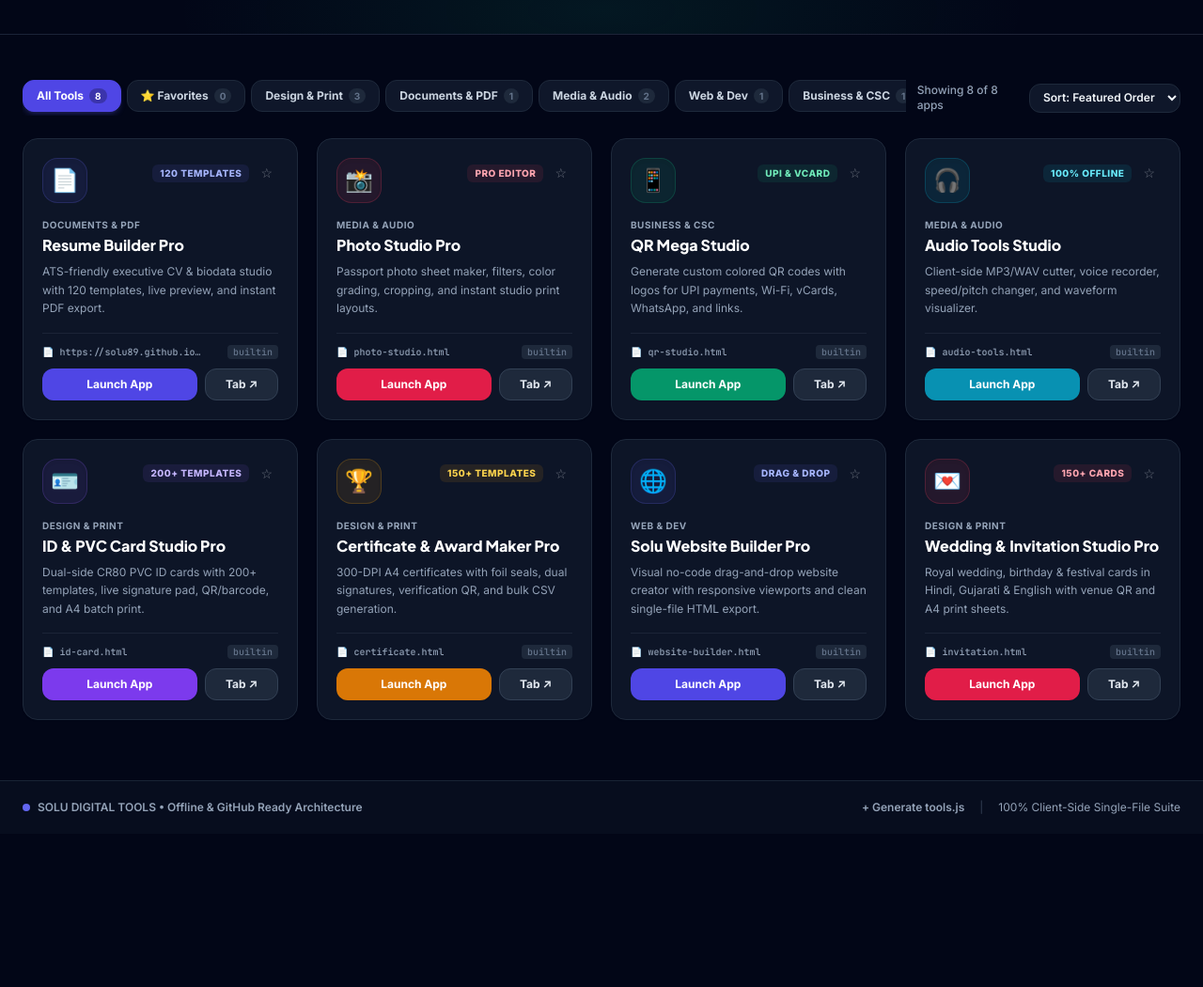
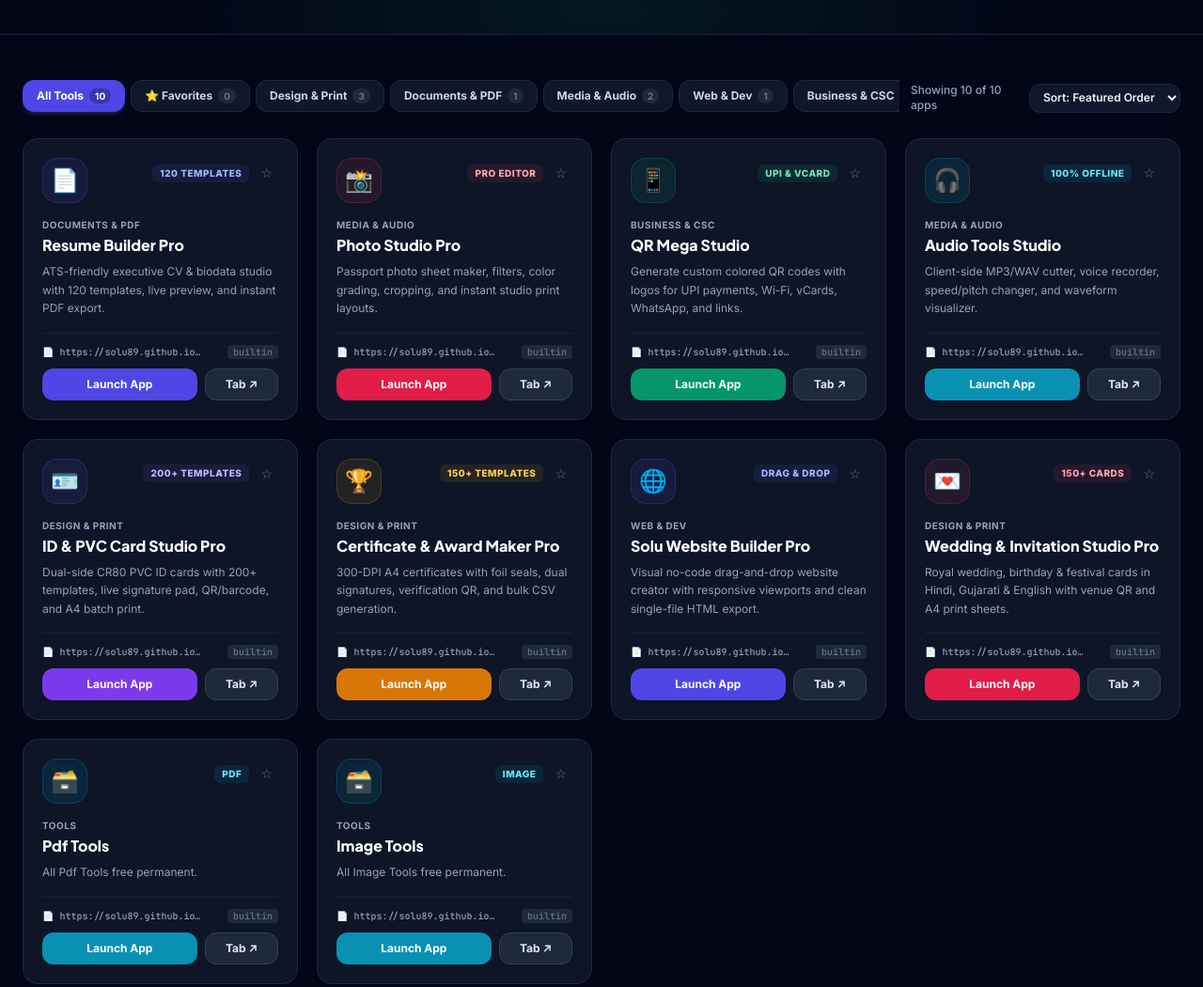
Before and after one commit to solu89/apps_dashboard, a plain HTML site: page index.html in a window 1280 px wide. Shown: the part 276-1326 px from the top of the page at 94% size. Before the commit the page ends 1163 px from the top, so only its background shows below. Drawn offline with nearby package versions, Linux system fonts and the light colour scheme.

Commit message:
new tools added.

```diff
--- a/index.html
+++ b/index.html
@@ -406,7 +406,7 @@
             {
                 id: 'photo-studio',
                 name: 'Photo Studio Pro',
-                file: 'photo-studio.html',
+                file: 'https://solu89.github.io/photo_studio/index.html',
                 category: 'Media & Audio',
                 icon: '📸',
                 badge: 'PRO EDITOR',
@@ -417,7 +417,7 @@
             {
                 id: 'qr-mega-studio',
                 name: 'QR Mega Studio',
-                file: 'qr-studio.html',
+                file: 'https://solu89.github.io/qr_tools/index.html',
                 category: 'Business & CSC',
                 icon: '📱',
                 badge: 'UPI & VCARD',
@@ -428,7 +428,7 @@
             {
                 id: 'audio-tools',
                 name: 'Audio Tools Studio',
-                file: 'audio-tools.html',
+                file: 'https://solu89.github.io/audio_tools/index.html',
                 category: 'Media & Audio',
                 icon: '🎧',
                 badge: '100% OFFLINE',
@@ -439,7 +439,7 @@
             {
                 id: 'id-pvc-card',
                 name: 'ID & PVC Card Studio Pro',
-                file: 'id-card.html',
+                file: 'https://solu89.github.io/id_pvc_card_tools/index.html',
                 category: 'Design & Print',
                 icon: '🪪',
                 badge: '200+ TEMPLATES',
@@ -450,7 +450,7 @@
             {
                 id: 'certificate-maker',
                 name: 'Certificate & Award Maker Pro',
-                file: 'certificate.html',
+                file: 'https://solu89.github.io/certificate_awards_maker/index.html',
                 category: 'Design & Print',
                 icon: '🏆',
                 badge: '150+ TEMPLATES',
@@ -461,7 +461,7 @@
             {
                 id: 'website-builder',
                 name: 'Solu Website Builder Pro',
-                file: 'website-builder.html',
+                file: 'https://solu89.github.io/website_builder/index.html',
                 category: 'Web & Dev',
                 icon: '🌐',
                 badge: 'DRAG & DROP',
@@ -472,13 +472,35 @@
             {
                 id: 'invitation-studio',
                 name: 'Wedding & Invitation Studio Pro',
-                file: 'invitation.html',
+                file: 'https://solu89.github.io/wedding_invitation_maker/index.html',
                 category: 'Design & Print',
                 icon: '💌',
                 badge: '150+ CARDS',
                 color: 'rose',
                 desc: 'Royal wedding, birthday & festival cards in Hindi, Gujarati & English with venue QR and A4 print sheets.',
                 tags: ['wedding', 'vivah', 'birthday', 'greeting', 'hindi', 'gujarati']
+            },
+            {
+                id: 'pdf-tools',
+                name: 'Pdf Tools',
+                file: 'https://solu89.github.io/pdf_tools/index.html',
+                category: 'Tools',
+                icon: '🗃️',
+                badge: 'pdf',
+                color: 'cyan',
+                desc: 'All Pdf Tools free permanent.',
+                tags: ['pdf', 'tools', 'merge pdf']
+            },
+            {
+                id: 'image-tools',
+                name: 'Image Tools',
+                file: 'https://solu89.github.io/image_tools/index.html',
+                category: 'Tools',
+                icon: '🗃️',
+                badge: 'image',
+                color: 'cyan',
+                desc: 'All Image Tools free permanent.',
+                tags: ['image', 'tools', 'edit image']
             }
         ];
 
```
